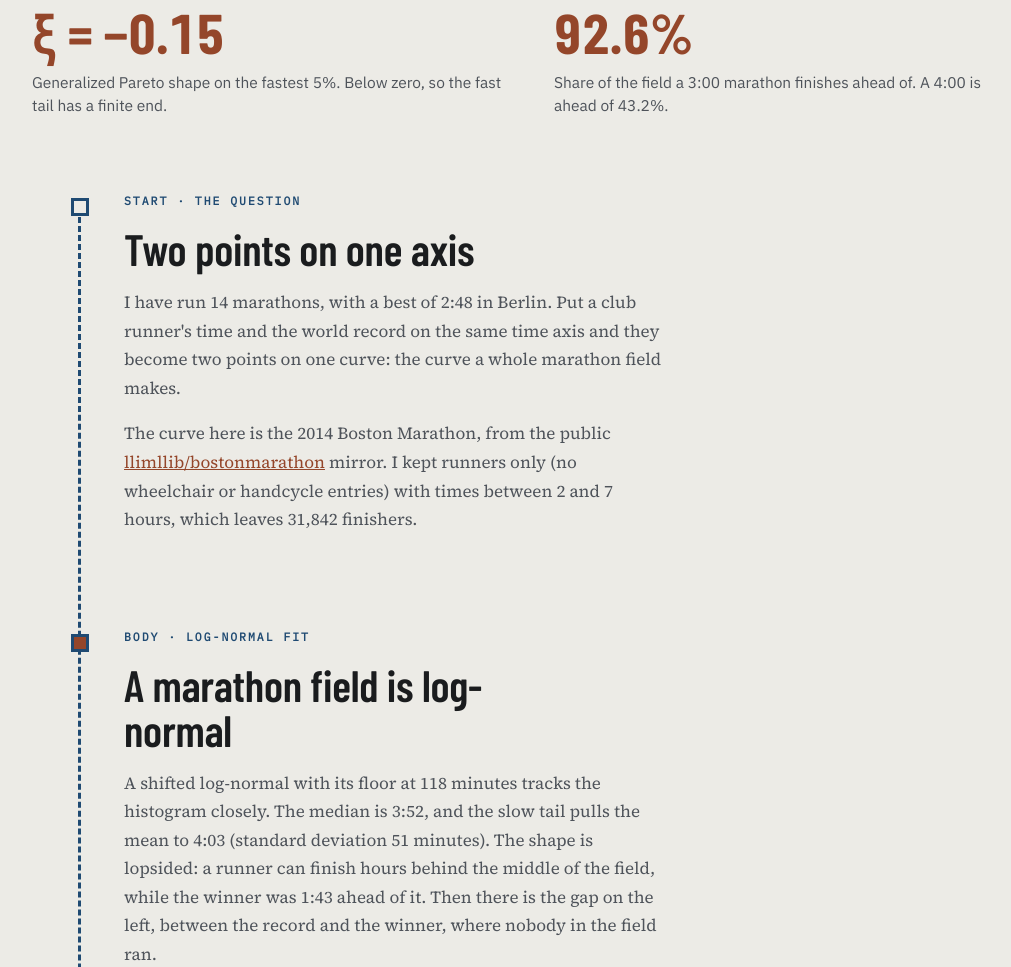
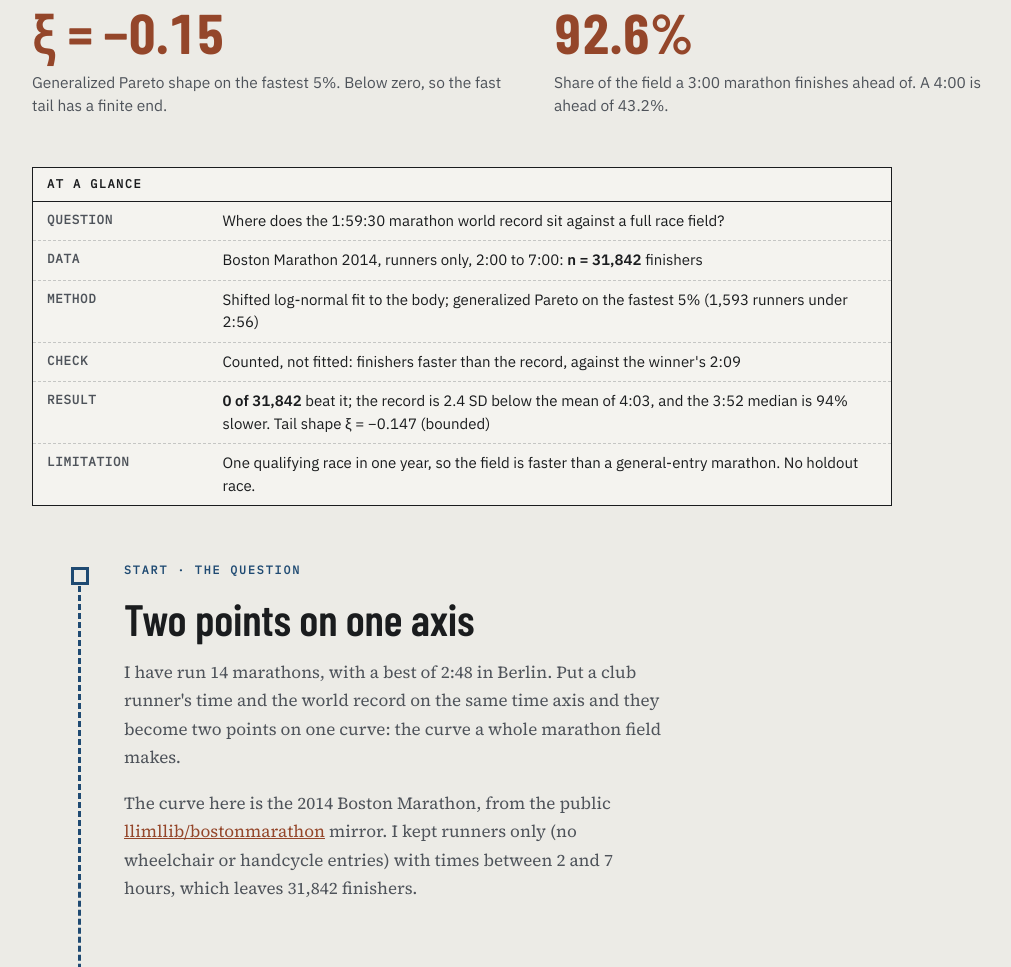
Before and after one commit to lyhjeremy/marathon-performance-continuum, a plain HTML site: page overview/index.html in a window 1280 px wide. Shown: the part 1021-1988 px from the top of the page, without its empty margins (112-1123 px from the left). Drawn offline with Linux system fonts and the light colour scheme.

Commit message:
Add at-a-glance block to write-up, lead README with question and result

```diff
--- a/overview/index.html
+++ b/overview/index.html
@@ -287,6 +287,17 @@
   .pbar-k { display: flex; justify-content: space-between; font: 400 11.5px/1.3 var(--mono); color: var(--muted); letter-spacing: .1em; text-transform: uppercase; margin-bottom: 12px; }
   .bib-body p { font-family: var(--sans); font-size: 15.5px; line-height: 1.5; color: var(--ink2); margin: 0; max-width: 62ch; }
   @media (max-width: 640px) { .bib-body { padding: 14px 12px; } }
+
+  /* At a glance: a results slip, label column in mono, dashed rules. */
+  .slip { margin-top: 30px; border: 1px solid var(--ink); background: var(--card); max-width: 860px; }
+  .slip h2 { margin: 0; padding: 8px 14px; font: 600 12px/1.4 var(--mono); letter-spacing: .12em; text-transform: uppercase; color: var(--ink); border-bottom: 1px solid var(--ink); max-width: none; width: auto; display: block; }
+  .slip dl { margin: 0; }
+  .slip dl > div { display: grid; grid-template-columns: 9.5em minmax(0, 1fr); gap: 0 14px; padding: 8px 14px; border-top: 1px dashed var(--rule); }
+  .slip dl > div:first-child { border-top: 0; }
+  .slip dt { font: 600 12.5px/1.5 var(--mono); color: var(--muted); text-transform: uppercase; letter-spacing: .06em; }
+  .slip dd { margin: 0; font-family: var(--sans); font-size: 15px; line-height: 1.5; color: var(--ink); font-variant-numeric: tabular-nums; }
+  .slip dd b { font-weight: 700; }
+  @media (max-width: 560px) { .slip dl > div { grid-template-columns: minmax(0, 1fr); } }
 </style>
 </head>
 <body>
@@ -334,6 +345,18 @@
            of 43.2%.</p>
       </div>
     </div>
+
+    <section class="slip" aria-labelledby="glance-h">
+      <h2 id="glance-h">At a glance</h2>
+      <dl>
+        <div><dt>Question</dt><dd>Where does the 1:59:30 marathon world record sit against a full race field?</dd></div>
+        <div><dt>Data</dt><dd>Boston Marathon 2014, runners only, 2:00 to 7:00: <b>n = 31,842</b> finishers</dd></div>
+        <div><dt>Method</dt><dd>Shifted log-normal fit to the body; generalized Pareto on the fastest 5% (1,593 runners under 2:56)</dd></div>
+        <div><dt>Check</dt><dd>Counted, not fitted: finishers faster than the record, against the winner's 2:09</dd></div>
+        <div><dt>Result</dt><dd><b>0 of 31,842</b> beat it; the record is 2.4 SD below the mean of 4:03, and the 3:52 median is 94% slower. Tail shape &xi; = &minus;0.147 (bounded)</dd></div>
+        <div><dt>Limitation</dt><dd>One qualifying race in one year, so the field is faster than a general-entry marathon. No holdout race.</dd></div>
+      </dl>
+    </section>
   </section>
 </div>
 
```
Also changed, not shown: 1 other file.
